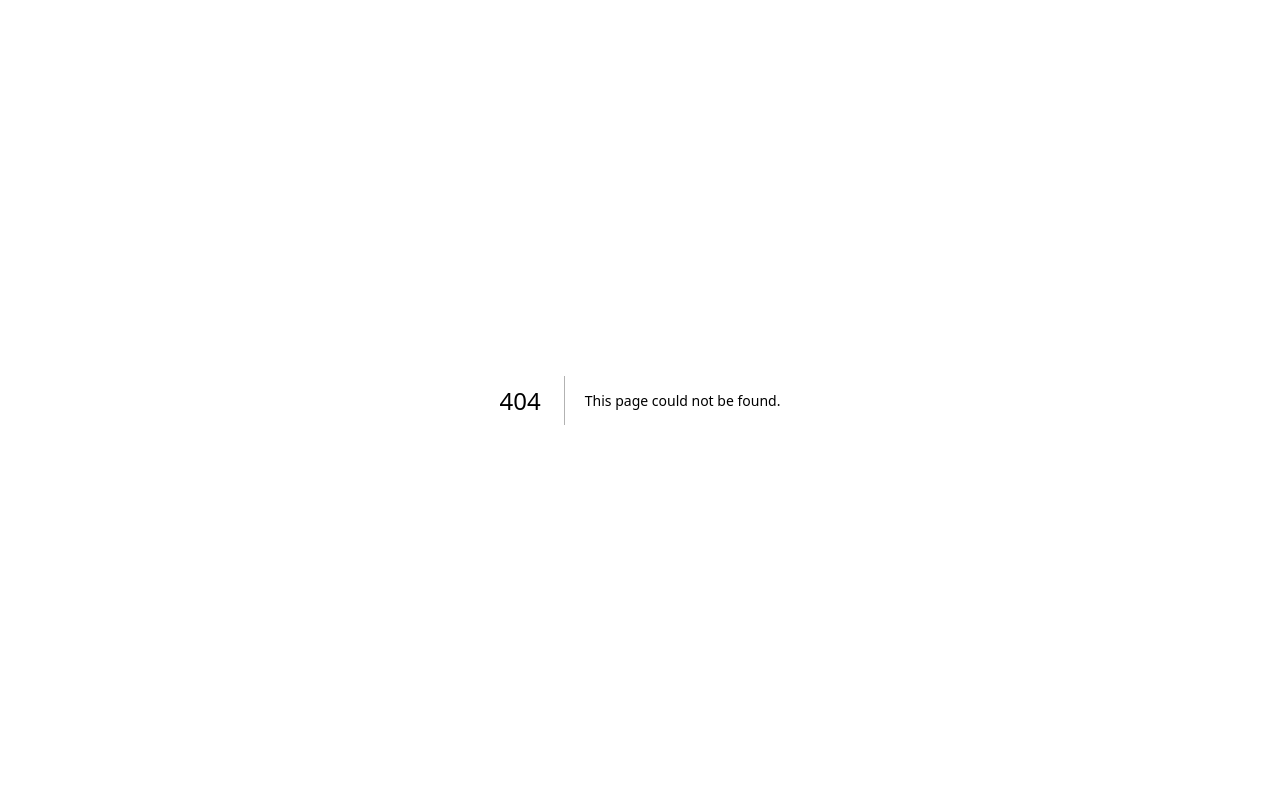
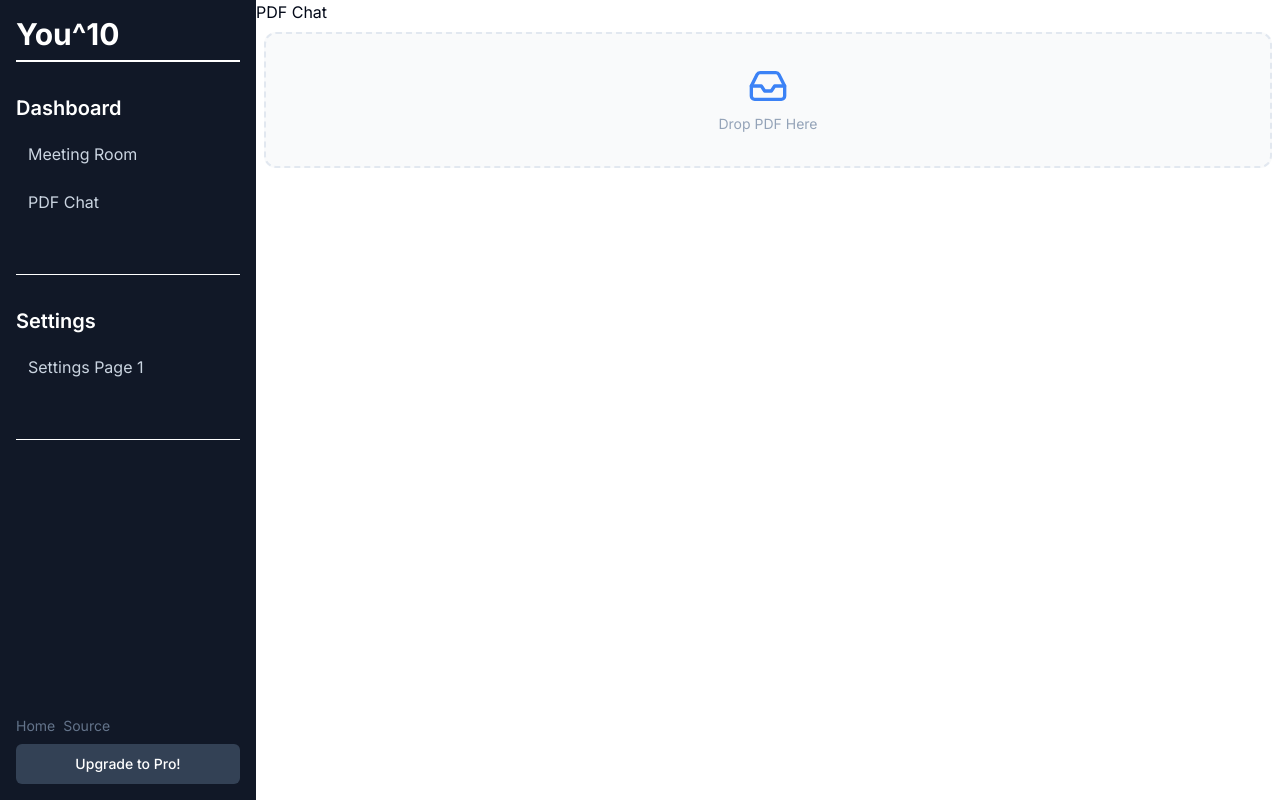
Before and after one commit to JustinM420/saas-test, a Next.js app in the folder saas-test/: page /pdfchat in a window 1280 px wide. Before the commit this address had no page. Built offline with nearby package versions, Linux system fonts and the light colour scheme.

Commit message:
added dashboard and nav

```diff
--- a/saas-test/package.json
+++ b/saas-test/package.json
@@ -29,6 +29,7 @@
     "lucide-react": "^0.289.0",
     "md5": "^2.3.0",
     "next": "^14.0.1",
+    "next-navigation": "^1.0.6",
     "openai-edge": "^1.2.2",
     "pdf-parse": "^1.1.1",
     "pg": "^8.11.3",
--- /dev/null
+++ b/saas-test/src/app/dashboard/page.tsx
@@ -0,0 +1,22 @@
+// pages/dashboard/[section].tsx
+import VerticalNavBar from '@/components/VerticleNavBar';
+import DashboardSection from '@/components/DashboardSection';
+import React from 'react';
+
+const Dashboard = () => {
+  return (
+    <div className="flex min-h-screen">
+      {/* Sticky Sidebar */}
+      <div className="sticky top-0 h-screen w-64 overflow-hidden bg-gray-900"> {/* Adjusted for a sticky sidebar */}
+        <VerticalNavBar />
+      </div>
+
+      {/* Dashboard Section to the right of the sidebar */}
+      <div className="flex-grow overflow-auto">
+        <DashboardSection />
+      </div>
+    </div>
+  );
+};
+
+export default Dashboard;
--- /dev/null
+++ b/saas-test/src/app/meetingroom/page.tsx
@@ -0,0 +1,21 @@
+// meetingroom.tsx
+import VerticalNavBar from '@/components/VerticleNavBar';
+import React from 'react';
+
+const Dashboard = () => {
+  return (
+    <div className="flex min-h-screen">
+      {/* Sticky Sidebar */}
+      <div className="sticky top-0 h-screen w-64 overflow-hidden bg-gray-900"> {/* Adjusted for a sticky sidebar */}
+        <VerticalNavBar />
+      </div>
+
+      {/* Dashboard Section to the right of the sidebar */}
+      <div className="flex-grow overflow-auto">
+            <h2>Meeting Room</h2>
+      </div>
+    </div>
+  );
+};
+
+export default Dashboard;
--- /dev/null
+++ b/saas-test/src/app/pdfchat/page.tsx
@@ -0,0 +1,23 @@
+// pdfchat.tsx
+import FileUpload from '@/components/FileUpload';
+import VerticalNavBar from '@/components/VerticleNavBar';
+import React from 'react';
+
+const Dashboard = () => {
+  return (
+    <div className="flex min-h-screen">
+      {/* Sticky Sidebar */}
+      <div className="sticky top-0 h-screen w-64 overflow-hidden bg-gray-900"> {/* Adjusted for a sticky sidebar */}
+        <VerticalNavBar />
+      </div>
+
+      {/* Dashboard Section to the right of the sidebar */}
+      <div className="flex-grow overflow-auto">
+            <h2>PDF Chat</h2>
+            <FileUpload />
+      </div>
+    </div>
+  );
+};
+
+export default Dashboard;
--- a/saas-test/src/components/ChatSideBar.tsx
+++ b/saas-test/src/components/ChatSideBar.tsx
@@ -55,9 +55,14 @@ const ChatSideBar = ({chats, chatId}: Props) => {
                   <Link href="/">Source</Link>
                 </div>
                 {/* Stripe Button */}
-                <Button className="mt-2 text-white bg-slate-700" disabled={loading} onClick={handleSubscription}>
+                <Button className="mt-2 mr-2 text-white bg-slate-700" disabled={loading} onClick={handleSubscription}>
                   Upgrade to Pro!
                 </Button>
+                <Link href="/dashboard">
+                <Button className="mt-2 text-white bg-slate-700">
+                  Go to Dashboard
+                </Button>
+                </Link>
               </div>
     </div>
   );
--- /dev/null
+++ b/saas-test/src/components/DashboardSection.tsx
@@ -0,0 +1,47 @@
+import React from 'react';
+
+const DashboardSection = () => {
+  return (
+    <div className="pl-10 min-h-screen bg-gradient-to-r from-rose-100 to-teal-100 flex justify-center items-start pt-10">
+      <div className="grid grid-cols-1 md:grid-cols-2 gap-10 w-full max-w-6xl">
+        {/* Google Calendar and Task List */}
+        <div className="bg-white p-6 rounded-lg shadow-xl border border-gray-200">
+          <iframe title="Google Calendar" src="https://calendar.google.com/calendar/embed?src=your-calendar-id" style={{ border: 0 }} width="100%" height="350" frameBorder="0" scrolling="no"></iframe>
+          <hr className="my-4" />
+          <h2 className="text-xl font-semibold text-gray-800 mb-2">Tasks for Today</h2>
+          <ul className="list-disc pl-5 text-gray-600">
+            <li>Complete project outline</li>
+            <li>Team meeting at 2 PM</li>
+            <li>Send out weekly newsletter</li>
+          </ul>
+        </div>
+
+        {/* Usage Stats */}
+        <div className="bg-white p-6 rounded-lg shadow-xl border border-gray-200">
+          <h2 className="text-xl font-semibold text-gray-800 mb-4">Usage Stats</h2>
+          <p>Token Usage: <strong>1200 tokens</strong></p>
+          <p>Compute Usage: <strong>750 hours</strong></p>
+          <p>Database Usage: <strong>300 GB</strong></p>
+        </div>
+
+        {/* Work to Check */}
+        <div className="bg-white p-6 rounded-lg shadow-xl border border-gray-200">
+          <h2 className="text-xl font-semibold text-gray-800 mb-4">Work to Check</h2>
+          <p>AI Agent 1: <span className="text-green-600">Task Completed</span></p>
+          <p>AI Agent 2: <span className="text-yellow-600">Review Pending</span></p>
+          <p>AI Agent 3: <span className="text-red-600">Feedback Needed</span></p>
+        </div>
+
+        {/* Notifications */}
+        <div className="bg-white p-6 rounded-lg shadow-xl border border-gray-200">
+          <h2 className="text-xl font-semibold text-gray-800 mb-4">Notifications</h2>
+          <p><span className="font-medium">New message:</span> Team Lead</p>
+          <p><span className="font-medium">Reminder:</span> Server maintenance at 3 AM</p>
+          <p><span className="font-medium">Deadline:</span> Project submission by Friday</p>
+        </div>
+      </div>
+    </div>
+  );
+};
+
+export default DashboardSection;
--- /dev/null
+++ b/saas-test/src/components/VerticleNavBar.tsx
@@ -0,0 +1,73 @@
+// components/VerticalNavBar.tsx
+'use client'
+import Link from 'next/link';
+import { usePathname } from 'next/navigation';
+import { Button } from './ui/button';
+import { UserButton } from '@clerk/nextjs'; // Make sure to import UserButton
+
+const VerticalNavBar = () => {
+  const pathname = usePathname();
+
+  return (
+    <nav className="w-64 h-screen p-4 text-gray-200 bg-gray-900 flex flex-col">
+      {/* Logo or App name next to UserButton */}
+      <div className="flex justify-between items-center mb-8 text-3xl font-bold text-white border-b-2 border-white pb-2">
+        <span>You^10</span>
+        <UserButton afterSignOutUrl="/" />
+      </div>
+
+      {/* Dashboard Section */}
+      <div className="mb-8">
+        <Link href="/dashboard">
+        <h2 className="mb-2 text-xl font-semibold text-white">Dashboard</h2>
+        </Link>
+        <ul className="flex flex-col mb-4">
+          {/* Use <Link> without <a> for Next.js 13 */}
+          <li>
+            <Link href="/meetingroom" className={`block p-3 rounded-lg ${pathname === '/dashboard/page1' ? 'bg-blue-600 text-white' : 'text-slate-300 hover:bg-blue-600 hover:text-white'}`}>
+              Meeting Room
+            </Link>
+          </li>
+          <li>
+            <Link href="/pdfchat" className={`block p-3 rounded-lg ${pathname === '/dashboard/chat' ? 'bg-blue-600 text-white' : 'text-slate-300 hover:bg-blue-600 hover:text-white'}`}>
+              PDF Chat
+            </Link>
+          </li>
+          {/* ... more links */}
+        </ul>
+      </div>
+      <hr className="border-t border-white mb-8" />
+
+      {/* Settings Section */}
+      <div className="mb-8">
+        <h2 className="mb-2 text-xl font-semibold text-white">Settings</h2>
+        <ul className="flex flex-col mb-4">
+          <li>
+            <Link href="/settings/page1" className={`block p-3 rounded-lg ${pathname === '/settings/page1' ? 'bg-blue-600 text-white' : 'text-slate-300 hover:bg-blue-600 hover:text-white'}`}>
+              Settings Page 1
+            </Link>
+          </li>
+          {/* ... more links */}
+        </ul>
+      </div>
+      <hr className="border-t border-white mb-8" />
+
+      {/* Footer Links and Stripe Button */}
+      <div className="mt-auto">
+        <div className="flex items-center gap-2 text-sm text-slate-500 flex-wrap mb-2">
+          <Link href="/">
+            Home
+          </Link>
+          <Link href="/source">
+            Source
+          </Link>
+        </div>
+        <Button className="w-full text-white bg-slate-700">
+          Upgrade to Pro!
+        </Button>
+      </div>
+    </nav>
+  );
+}
+
+export default VerticalNavBar;
```
Also changed, not shown: 1 other file (tests, documents, lock files or other folders).
